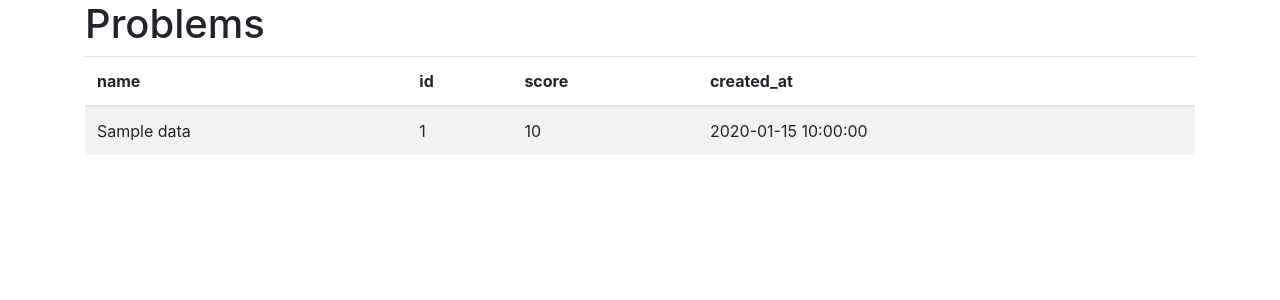
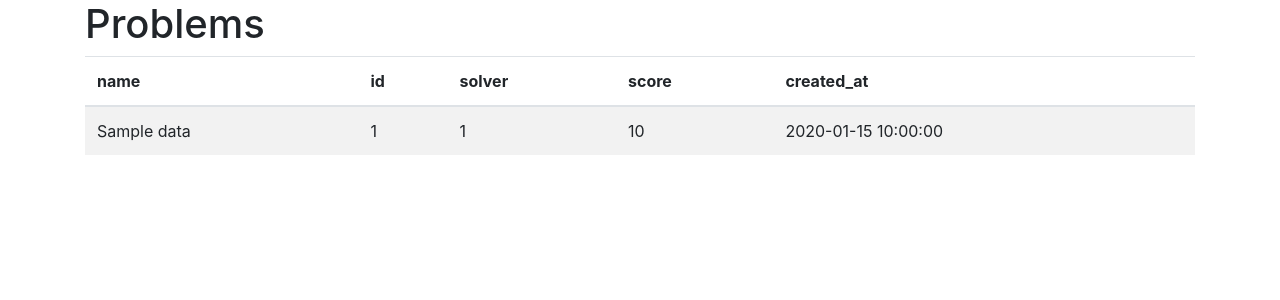
Before and after one commit to atetubou/negainoido-icfpc2018, a Python web app: template flask/templates/list_problems.html in a window 1280 px wide. Shown: the part 56-356 px from the top of the page. Run offline with Jinja, Linux system fonts and the light colour scheme; the template is opened without the code that fills it: most values are stand-ins (such as "Sample title", 1, 10 or a date in 2020); some libraries are stand-ins or nearby versions.

Commit message:
show solver_id

```diff
--- a/flask/app.py
+++ b/flask/app.py
@@ -119,7 +119,7 @@ def list_problems() -> Result[List[Any]]:
     conn = get_connection()
     curr = conn.cursor(dictionary=True)
     try:
-        curr.execute("select name, solutions.id, solutions.score, solutions.created_at from problems"
+        curr.execute("select name, solutions.id, solutions.solver_id, solutions.score, solutions.created_at from problems"
                      " inner join solutions on solutions.problem_id = problems.name"
                      " order by name asc, solutions.score asc"
         )
--- a/flask/templates/list_problems.html
+++ b/flask/templates/list_problems.html
@@ -7,6 +7,7 @@
       <tr>
         <th> name </th>
         <th> id </th>
+        <th> solver </th>
         <th> score </th>
         <th> created_at </th>
       </tr>
@@ -21,6 +22,7 @@
 {#          <!-- </a> --> #}
 </td>
         <td> {{ r['id'] }} </td>
+        <td> {{ r['solver_id'] }} </td>
         <td> {{ r['score'] }} </td>
         <td> {{ r['created_at'] }} </td>
       </tr>
```
